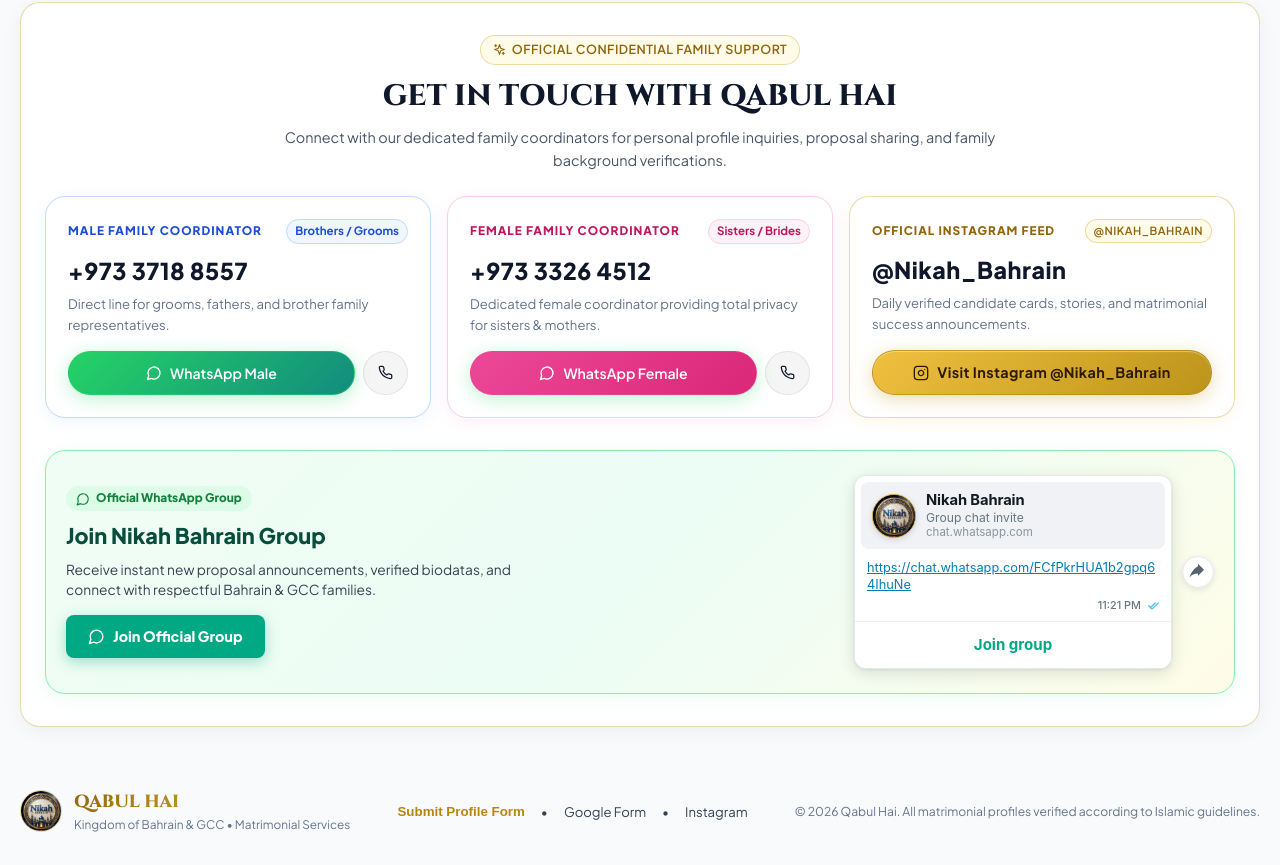
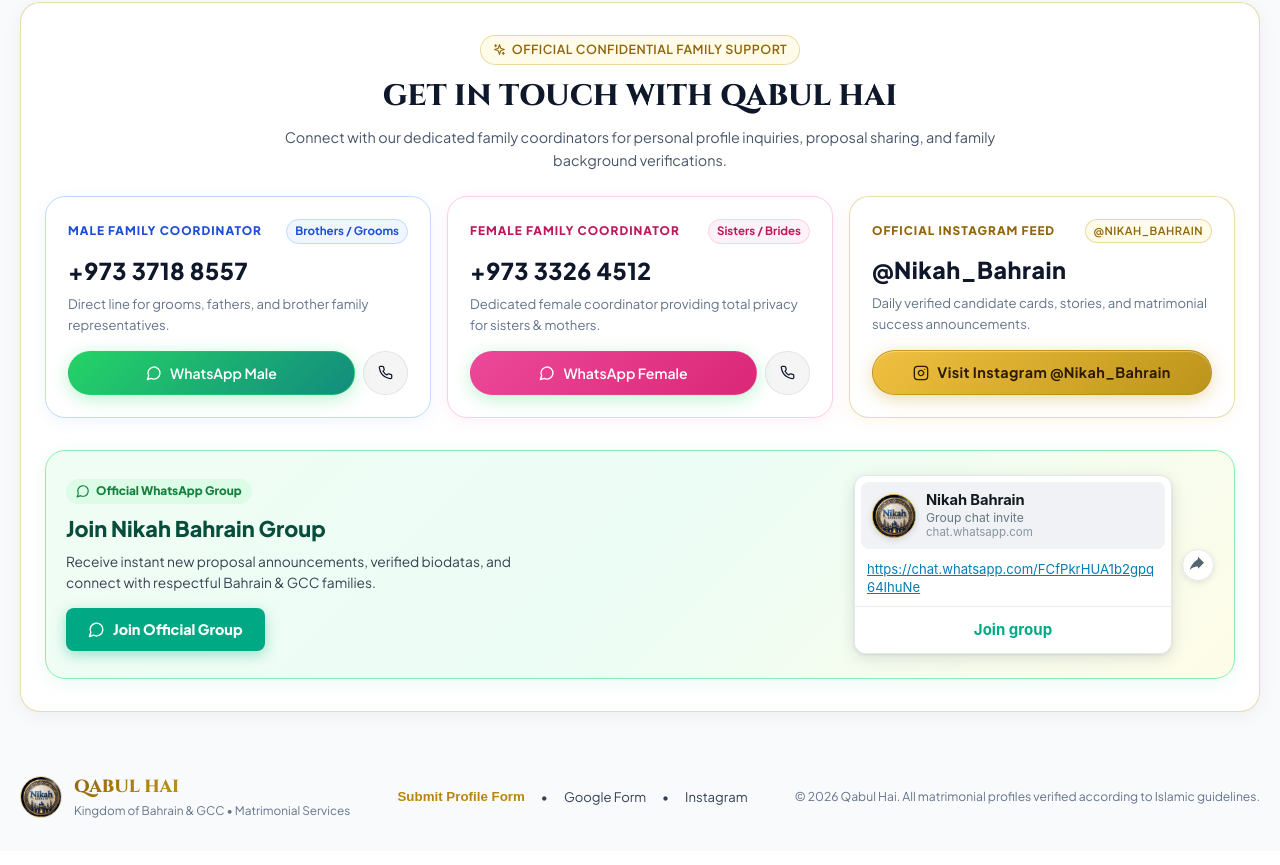
Before and after one commit to Usama2313/nikahbahrain, a React (Vite) app in the folder client/: page / in a window 1280 px wide. Shown: the part 2859-3724 px from the top of the page. Built offline with nearby package versions, Linux system fonts and the light colour scheme; no server answers; a web font is replaced by a local one.

Commit message:
fix: remove timestamp and ticks from WhatsApp invite card

```diff
--- a/client/src/components/WhatsAppGroupInvite.jsx
+++ b/client/src/components/WhatsAppGroupInvite.jsx
@@ -134,15 +134,15 @@
           </div>
         </div>
 
-        {/* Link Text & Timestamp */}
-        <div style={{ padding: '6px 12px 6px 12px', boxSizing: 'border-box' }}>
+        {/* Link Text */}
+        <div style={{ padding: '8px 12px 10px 12px', boxSizing: 'border-box' }}>
           <a
             href={inviteUrl}
             target="_blank"
             rel="noopener noreferrer"
             style={{
               color: '#027eb5',
-              fontSize: '0.8rem',
+              fontSize: '0.82rem',
               wordBreak: 'break-all',
               overflowWrap: 'anywhere',
               textDecoration: 'underline',
@@ -152,24 +152,6 @@
           >
             {displayUrl}
           </a>
-          <div
-            style={{
-              display: 'flex',
-              alignItems: 'center',
-              justifyContent: 'flex-end',
-              gap: '4px',
-              fontSize: '0.68rem',
-              color: '#667781',
-              marginTop: '4px',
-              fontWeight: 500
-            }}
-          >
-            <span>11:21 PM</span>
-            {/* WhatsApp Blue Double Checkmark */}
-            <svg viewBox="0 0 16 11" width="14" height="10" fill="#53bdeb">
-              <path d="M11.07 1.48L6.44 6.11 4.93 4.6a.75.75 0 10-1.06 1.06l2.04 2.04c.3.3.77.3 1.06 0l5.16-5.16a.75.75 0 00-1.06-1.06zm3.5 0l-6.2 6.2a.75.75 0 01-1.06 0l-.53-.53a.75.75 0 10-1.06 1.06l.53.53c.88.88 2.3.88 3.18 0l6.2-6.2a.75.75 0 10-1.06-1.06z" />
-            </svg>
-          </div>
         </div>
 
         {/* Divider */}
```
